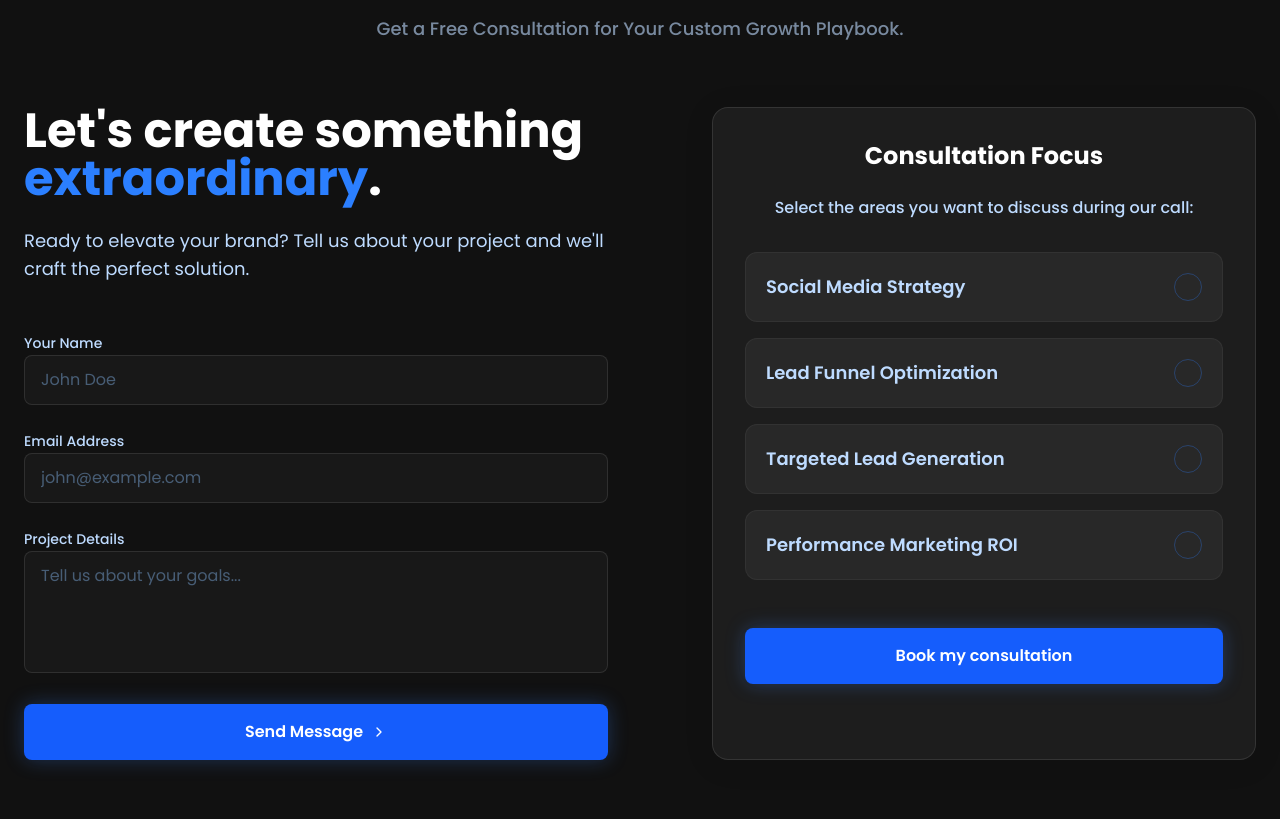
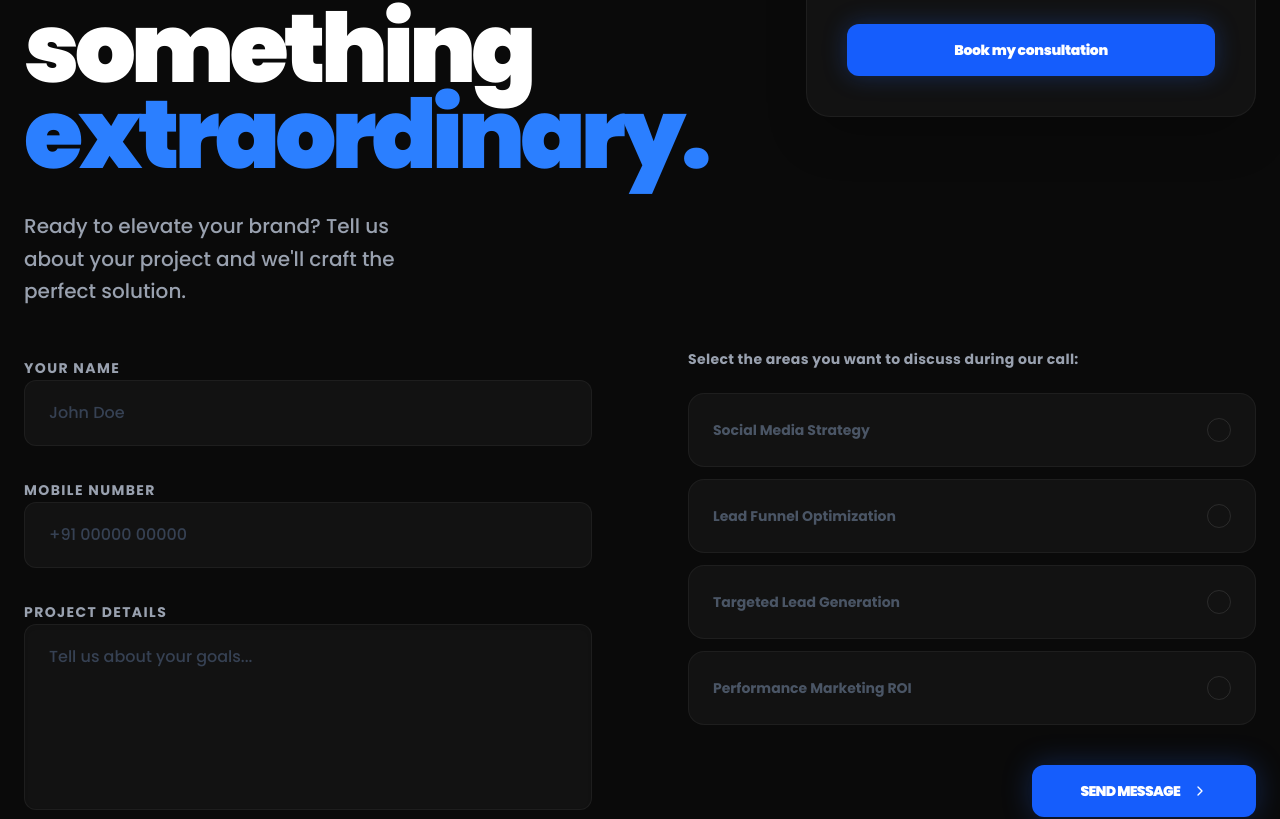
Before and after one commit to Thiyaguu11/valoradimensions, a Next.js app: page / in a window 1280 px wide. Shown: the part 7188-8007 px from the top of the page. Built offline with nearby package versions, Linux system fonts and the light colour scheme.

Commit message:
feat: redesign contact section with mobile-first reordering and pixel-perfect desktop alignment

```diff
--- a/package.json
+++ b/package.json
@@ -12,6 +12,7 @@
     "canvas-confetti": "^1.9.4",
     "clsx": "^2.1.1",
     "framer-motion": "^12.34.0",
+    "lenis": "^1.3.17",
     "lucide-react": "^0.563.0",
     "next": "16.1.6",
     "react": "19.2.3",
--- a/src/App.jsx
+++ b/src/App.jsx
@@ -6,6 +6,7 @@ import Services from './components/Services'
 import GrowthModel from './components/GrowthModel'
 import About from './components/About'
 import Contact from './components/Contact'
+import SmoothScroll from './components/ui/SmoothScroll'
 
 function App() {
     const schemaData = {
@@ -97,6 +98,7 @@ function App() {
             </Helmet>
 
             <Navbar />
+            <SmoothScroll>
                 <main>
                     <Hero />
                     <GrowthModel />
@@ -104,6 +106,7 @@ function App() {
                     <About />
                     <Contact />
                 </main>
+            </SmoothScroll>
             <footer style={{ padding: '60px 0', textAlign: 'center', color: 'var(--text-secondary)', borderTop: '1px solid var(--glass-border)', background: 'var(--bg-section-alt)' }}>
                 <div className="container">
                     <div style={{ marginBottom: '2rem', display: 'flex', justifyContent: 'center', gap: '3rem', flexWrap: 'wrap' }}>
--- a/src/components/sections/Contact.tsx
+++ b/src/components/sections/Contact.tsx
@@ -1,12 +1,9 @@
 "use client";
 
 import Link from "next/link";
-import { motion, AnimatePresence } from "framer-motion";
-import { GlassCard } from "@/components/ui/GlassCard";
 import { useState } from "react";
 import { Check, ChevronRight } from "lucide-react";
 import { BlurFade } from "@/components/ui/BlurFade";
-import confetti from "canvas-confetti";
 
 const scopes = [
     "Social Media Strategy",
@@ -17,9 +14,7 @@ const scopes = [
 
 export const Contact = () => {
     const [selectedScopes, setSelectedScopes] = useState<string[]>([]);
-    const [formState, setFormState] = useState({ name: "", email: "", message: "" });
-    const [showSuccess, setShowSuccess] = useState(false);
-    const [mailtoUrl, setMailtoUrl] = useState("");
+    const [formState, setFormState] = useState({ name: "", mobile: "", message: "" });
 
     const toggleScope = (scope: string) => {
         if (selectedScopes.includes(scope)) {
@@ -32,39 +27,13 @@ export const Contact = () => {
     const handleSubmit = (e: React.FormEvent) => {
         e.preventDefault();
 
-        // Celebration
-        const duration = 3 * 1000;
-        const animationEnd = Date.now() + duration;
-        const defaults = { startVelocity: 30, spread: 360, ticks: 60, zIndex: 9999 };
-
-        const randomInRange = (min: number, max: number) => Math.random() * (max - min) + min;
-
-        const interval: any = setInterval(function () {
-            const timeLeft = animationEnd - Date.now();
-            if (timeLeft <= 0) return clearInterval(interval);
-
-            const particleCount = 50 * (timeLeft / duration);
-            confetti({
-                ...defaults,
-                particleCount,
-                origin: { x: randomInRange(0.1, 0.3), y: Math.random() - 0.2 },
-                colors: ['#2563eb', '#ffffff']
-            });
-            confetti({
-                ...defaults,
-                particleCount,
-                origin: { x: randomInRange(0.7, 0.9), y: Math.random() - 0.2 },
-                colors: ['#2563eb', '#ffffff']
-            });
-        }, 250);
-
         // Mail Logic
         const subject = `New Project Inquiry from ${formState.name}`;
         const body = `
 Name: ${formState.name}
-Email: ${formState.email}
+Mobile Number: ${formState.mobile}
 
-Requested Scopes:
+Consultation Focus Points:
 ${selectedScopes.length > 0 ? selectedScopes.map(s => `- ${s}`).join('\n') : "None selected"}
 
 Project Details:
@@ -72,173 +41,137 @@ ${formState.message}
         `.trim();
 
         const url = `mailto:valoradimensions@gmail.com?subject=${encodeURIComponent(subject)}&body=${encodeURIComponent(body)}`;
-        setMailtoUrl(url);
-        setShowSuccess(true);
-    };
-
-    const handleSuccessConfirm = () => {
-        setShowSuccess(false);
-        if (mailtoUrl) {
-            window.location.href = mailtoUrl;
-        }
+        window.location.href = url;
     };
 
     return (
-        <section id="contact" className="py-24 relative overflow-hidden">
+        <section id="contact" className="py-24 relative overflow-hidden bg-[#0A0A0A]">
             <div className="max-w-7xl mx-auto px-6 relative z-10">
+                <div className="grid grid-cols-1 lg:grid-cols-2 gap-12 lg:gap-24 items-stretch">
+
+                    {/* 1. Consultation Focus Card - Top on Mobile, Top-Right on Desktop */}
+                    <div className="flex justify-end w-full lg:order-2 order-first lg:col-start-2 lg:row-start-1 h-fit">
+                        <BlurFade delay={0.3} inView className="w-full max-w-[450px]">
+                            <div className="bg-[#121212] border border-white/5 p-10 rounded-3xl w-full shadow-2xl">
+                                <h3 className="text-2xl font-bold text-white mb-8 text-center italic uppercase tracking-tighter">Consultation Focus</h3>
+                                <Link
+                                    href="https://calendly.com/valoradimensions/15?month=2026-02"
+                                    target="_blank"
+                                    className="w-full bg-blue-600 hover:bg-blue-500 text-white font-black py-4 rounded-xl transition-all shadow-[0_0_25px_rgba(37,99,235,0.3)] active:scale-[0.98] text-center block text-sm tracking-tight"
+                                >
+                                    Book my consultation
+                                </Link>
+                            </div>
+                        </BlurFade>
+                    </div>
+
+                    {/* 2. Left Column: Heading and Form - Middle on Mobile, Left-Full on Desktop */}
+                    <div className="flex flex-col justify-between lg:order-1 order-2 lg:col-start-1 lg:row-start-1 lg:row-span-2">
+                        <div className="space-y-12">
                             <BlurFade delay={0.1} inView>
-                    <div className="text-center mb-16 px-4">
-                        <h2 className="text-4xl md:text-7xl font-black text-white tracking-tighter italic uppercase mb-6">
-                            CONTACT US
+                                <div className="space-y-8">
+                                    <h2 className="text-6xl md:text-8xl font-black text-white leading-[0.9] tracking-tighter">
+                                        Let's create <br />
+                                        something <br />
+                                        <span className="text-blue-500">extraordinary.</span>
                                     </h2>
-                        <p className="text-blue-200/60 max-w-2xl mx-auto text-lg font-medium">
-                            Get a Free Consultation for Your Custom Growth Playbook.
+                                    <p className="text-gray-400 text-lg md:text-xl max-w-sm font-medium leading-relaxed">
+                                        Ready to elevate your brand? Tell us about your project and we'll craft the perfect solution.
                                     </p>
                                 </div>
                             </BlurFade>
 
-                <div className="grid grid-cols-1 lg:grid-cols-2 gap-16">
-                    {/* Form Side */}
-                    <BlurFade delay={0.1} inView>
-                        <motion.div
-                            initial={{ opacity: 0, x: -50 }}
-                            whileInView={{ opacity: 1, x: 0 }}
-                            viewport={{ once: true }}
-                            transition={{ duration: 0.6 }}
-                        >
-                            <h2 className="text-4xl md:text-5xl font-bold text-white mb-6">
-                                Let's create something <span className="text-blue-500">extraordinary</span>.
-                            </h2>
-                            <p className="text-blue-200 mb-12 text-lg">
-                                Ready to elevate your brand? Tell us about your project and we'll craft the perfect solution.
-                            </p>
-
-                            <form className="space-y-6" onSubmit={handleSubmit}>
-                                <div className="space-y-2">
-                                    <label className="text-sm font-medium text-blue-200">Your Name</label>
+                            <BlurFade delay={0.2} inView>
+                                <form id="contact-form" onSubmit={handleSubmit} className="space-y-8">
+                                    <div className="space-y-3">
+                                        <label className="text-sm font-bold text-gray-400 uppercase tracking-widest">Your Name</label>
                                         <input
                                             type="text"
                                             required
                                             placeholder="John Doe"
                                             value={formState.name}
                                             onChange={(e) => setFormState({ ...formState, name: e.target.value })}
-                                        className="w-full glass-input rounded-lg px-4 py-3 text-white focus:outline-none focus:border-blue-500/50 focus:ring-1 focus:ring-blue-500/50 transition-all placeholder:text-blue-300/40"
+                                            className="w-full bg-[#121212] border border-white/5 rounded-xl px-6 py-5 text-white focus:outline-none focus:border-blue-500/20 transition-all placeholder:text-gray-700 font-medium"
                                         />
                                     </div>
-                                <div className="space-y-2">
-                                    <label className="text-sm font-medium text-blue-200">Email Address</label>
+                                    <div className="space-y-3">
+                                        <label className="text-sm font-bold text-gray-400 uppercase tracking-widest">Mobile Number</label>
                                         <input
-                                        type="email"
+                                            type="tel"
                                             required
-                                        placeholder="john@example.com"
-                                        value={formState.email}
-                                        onChange={(e) => setFormState({ ...formState, email: e.target.value })}
-                                        className="w-full glass-input rounded-lg px-4 py-3 text-white focus:outline-none focus:border-blue-500/50 focus:ring-1 focus:ring-blue-500/50 transition-all placeholder:text-blue-300/40"
+                                            placeholder="+91 00000 00000"
+                                            value={formState.mobile}
+                                            onChange={(e) => setFormState({ ...formState, mobile: e.target.value })}
+                                            className="w-full bg-[#121212] border border-white/5 rounded-xl px-6 py-5 text-white focus:outline-none focus:border-blue-500/20 transition-all placeholder:text-gray-700 font-medium"
                                         />
                                     </div>
-                                <div className="space-y-2">
-                                    <label className="text-sm font-medium text-blue-200">Project Details</label>
+                                    <div className="space-y-3">
+                                        <label className="text-sm font-bold text-gray-400 uppercase tracking-widest">Project Details</label>
                                         <textarea
                                             required
                                             placeholder="Tell us about your goals..."
-                                        rows={4}
+                                            rows={6}
                                             value={formState.message}
                                             onChange={(e) => setFormState({ ...formState, message: e.target.value })}
-                                        className="w-full glass-input rounded-lg px-4 py-3 text-white focus:outline-none focus:border-blue-500/50 focus:ring-1 focus:ring-blue-500/50 transition-all placeholder:text-blue-300/40 resize-none"
+                                            className="w-full bg-[#121212] border border-white/5 rounded-xl px-6 py-5 text-white focus:outline-none focus:border-blue-500/20 transition-all placeholder:text-gray-700 font-medium resize-none shadow-inner"
                                         />
                                     </div>
-                                <button
-                                    type="submit"
-                                    className="w-full bg-blue-600 hover:bg-blue-500 text-white font-semibold py-4 rounded-lg transition-all flex items-center justify-center gap-2 shadow-[0_0_20px_rgba(59,130,246,0.3)] hover:shadow-[0_0_30_rgba(59,130,246,0.5)] active:scale-[0.98]"
-                                >
-                                    Send Message <ChevronRight className="w-4 h-4" />
-                                </button>
                                 </form>
-                        </motion.div>
                             </BlurFade>
+                        </div>
+                    </div>
 
-                    {/* Project Scope / "Cart" Side */}
-                    <BlurFade delay={0.2} inView>
-                        <motion.div
-                            initial={{ opacity: 0, x: 50 }}
-                            whileInView={{ opacity: 1, x: 0 }}
-                            viewport={{ once: true }}
-                            transition={{ duration: 0.6, delay: 0.2 }}
-                            className="lg:pl-10 h-full"
-                        >
-                            <GlassCard className="h-full bg-white/5 backdrop-blur-2xl border-white/10 relative overflow-hidden p-8 flex flex-col items-center">
-                                <h3 className="text-xl md:text-2xl font-bold text-white mb-6">Consultation Focus</h3>
-                                <p className="text-md text-blue-200 mb-8 font-medium">Select the areas you want to discuss during our call:</p>
-
-                                <div className="space-y-4 w-full">
+                    {/* 3. Bottom Group: Checklist + Send Message Button - Bottom on both */}
+                    <div className="flex flex-col justify-end h-full w-full lg:order-3 order-3 lg:col-start-2 lg:row-start-2">
+                        <div className="space-y-10 flex flex-col items-end w-full pt-12 lg:pt-0">
+                            {/* Focus Points List */}
+                            <BlurFade delay={0.4} inView className="w-full">
+                                <div className="space-y-6">
+                                    <p className="text-gray-400 font-bold text-sm text-left lg:text-left tracking-wide">
+                                        Select the areas you want to discuss during our call:
+                                    </p>
+                                    <div className="space-y-3">
                                         {scopes.map((scope) => (
                                             <div
                                                 key={scope}
                                                 onClick={() => toggleScope(scope)}
-                                            className={`flex items-center justify-between p-5 rounded-xl border cursor-pointer transition-all duration-300 ${selectedScopes.includes(scope)
-                                                ? "bg-blue-600/20 border-blue-500/50 shadow-[0_0_15px_rgba(59,130,246,0.2)]"
-                                                : "bg-white/5 border-white/5 hover:bg-white/10 hover:border-white/20"
+                                                className={`flex items-center justify-between p-6 rounded-2xl border cursor-pointer transition-all duration-300 ${selectedScopes.includes(scope)
+                                                    ? "bg-blue-600/10 border-blue-500/30 shadow-[0_0_20px_rgba(37,99,235,0.1)]"
+                                                    : "bg-[#121212] border-white/5 hover:border-white/10"
                                                     }`}
                                             >
-                                            <span className={`font-semibold text-base md:text-lg ${selectedScopes.includes(scope) ? "text-white" : "text-blue-200"}`}>
+                                                <span className={`font-bold text-sm ${selectedScopes.includes(scope) ? "text-white" : "text-gray-600"}`}>
                                                     {scope}
                                                 </span>
-                                            <div className={`w-7 h-7 rounded-full border flex items-center justify-center transition-colors ${selectedScopes.includes(scope) ? "bg-blue-500 border-blue-500 shadow-[0_0_10px_rgba(59,130,246,0.5)]" : "border-blue-500/30"
+                                                <div className={`w-6 h-6 rounded-full border flex items-center justify-center transition-all ${selectedScopes.includes(scope)
+                                                    ? "bg-blue-600 border-blue-600 shadow-[0_0_15px_rgba(37,99,235,0.4)]"
+                                                    : "border-white/10"
                                                     }`}>
-                                                {selectedScopes.includes(scope) && <Check className="w-4 h-4 text-white" />}
+                                                    {selectedScopes.includes(scope) && <Check className="w-3.5 h-3.5 text-white stroke-[3px]" />}
                                                 </div>
                                             </div>
                                         ))}
                                     </div>
+                                </div>
+                            </BlurFade>
 
-                                <div className="mt-12 w-full">
-                                    <Link
-                                        href="https://calendly.com/valoradimensions/15?month=2026-02"
-                                        target="_blank"
-                                        className="w-full bg-blue-600 hover:bg-blue-500 text-white font-semibold py-4 rounded-lg transition-all flex items-center justify-center gap-2 shadow-[0_0_20px_rgba(59,130,246,0.3)] hover:shadow-[0_0_30_rgba(59,130,246,0.5)] active:scale-95"
+                            {/* Send Message Button (Bottom Right) */}
+                            <BlurFade delay={0.5} inView className="w-full flex justify-end">
+                                <button
+                                    form="contact-form"
+                                    type="submit"
+                                    className="bg-blue-600 hover:bg-blue-500 text-white font-black px-12 py-4 rounded-xl transition-all shadow-[0_0_30px_rgba(37,99,235,0.3)] active:scale-95 flex items-center gap-3 text-sm tracking-tighter"
                                 >
-                                        Book my consultation
-                                    </Link>
-                                </div>
-                            </GlassCard>
-                        </motion.div>
+                                    SEND MESSAGE <ChevronRight className="w-4 h-4" />
+                                </button>
                             </BlurFade>
                         </div>
                     </div>
 
-            {/* Success Modal */}
-            <AnimatePresence>
-                {showSuccess && (
-                    <motion.div
-                        initial={{ opacity: 0 }}
-                        animate={{ opacity: 1 }}
-                        exit={{ opacity: 0 }}
-                        className="fixed inset-0 z-[100] flex items-center justify-center px-6"
-                    >
-                        <div className="absolute inset-0 bg-black/60 backdrop-blur-sm" onClick={() => setShowSuccess(false)} />
-                        <motion.div
-                            initial={{ scale: 0.8, opacity: 0, y: 20 }}
-                            animate={{ scale: 1, opacity: 1, y: 0 }}
-                            exit={{ scale: 0.8, opacity: 0, y: 20 }}
-                            className="relative w-full max-w-md"
-                        >
-                            <GlassCard className="p-8 bg-blue-600/10 border-blue-500/30 text-center flex flex-col items-center">
-                                <div className="w-16 h-16 rounded-full bg-blue-500/20 flex items-center justify-center mb-6">
-                                    <Check className="w-8 h-8 text-blue-400" />
+
+
                 </div>
-                                <h3 className="text-2xl font-bold text-white mb-2">Message sent successfully</h3>
-                                <p className="text-blue-200/60 mb-8 italic">we will contact you soon!!!</p>
-                                <button
-                                    onClick={handleSuccessConfirm}
-                                    className="w-full bg-blue-600 hover:bg-blue-500 text-white font-bold py-4 rounded-xl transition-all shadow-[0_0_20px_rgba(59,130,246,0.3)] active:scale-95"
-                                >
-                                    Okay
-                                </button>
-                            </GlassCard>
-                        </motion.div>
-                    </motion.div>
-                )}
-            </AnimatePresence>
+            </div>
         </section>
     );
 };
--- /dev/null
+++ b/src/components/ui/SmoothScroll.jsx
@@ -0,0 +1,54 @@
+'use client'
+
+import React, { useEffect } from 'react'
+import Lenis from 'lenis'
+
+const SmoothScroll = ({ children }) => {
+    useEffect(() => {
+        const lenis = new Lenis({
+            duration: 1.2,
+            easing: (t) => Math.min(1, 1.001 - Math.pow(2, -10 * t)),
+            orientation: 'vertical',
+            gestureOrientation: 'vertical',
+            smoothWheel: true,
+            wheelMultiplier: 1,
+            smoothTouch: false,
+            touchMultiplier: 2,
+            infinite: false,
+        })
+
+        function raf(time) {
+            lenis.raf(time)
+            requestAnimationFrame(raf)
+        }
+
+        requestAnimationFrame(raf)
+
+        // Handle anchor links
+        const handleAnchorClick = (e) => {
+            const target = e.target.closest('a')
+            if (target && target.hash && target.origin === window.location.origin) {
+                const element = document.querySelector(target.hash)
+                if (element) {
+                    e.preventDefault()
+                    lenis.scrollTo(element, {
+                        offset: 0,
+                        duration: 1.5,
+                        easing: (t) => Math.min(1, 1.001 - Math.pow(2, -10 * t)),
+                    })
+                }
+            }
+        }
+
+        document.addEventListener('click', handleAnchorClick)
+
+        return () => {
+            lenis.destroy()
+            document.removeEventListener('click', handleAnchorClick)
+        }
+    }, [])
+
+    return <>{children}</>
+}
+
+export default SmoothScroll
```
Also changed, not shown: 1 other file (tests, documents, lock files or other folders). Lines whose indentation alone changed are shown as unchanged.
